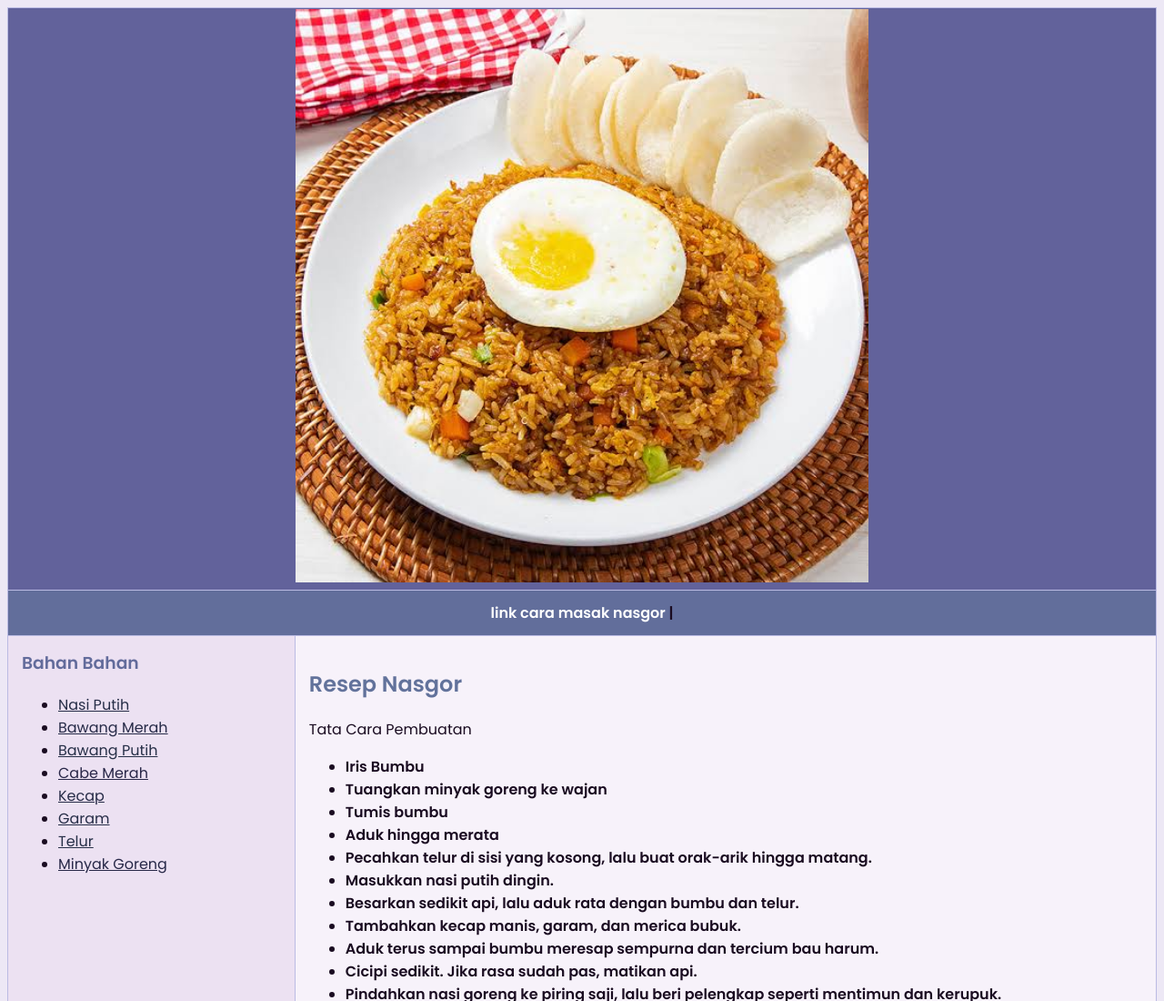
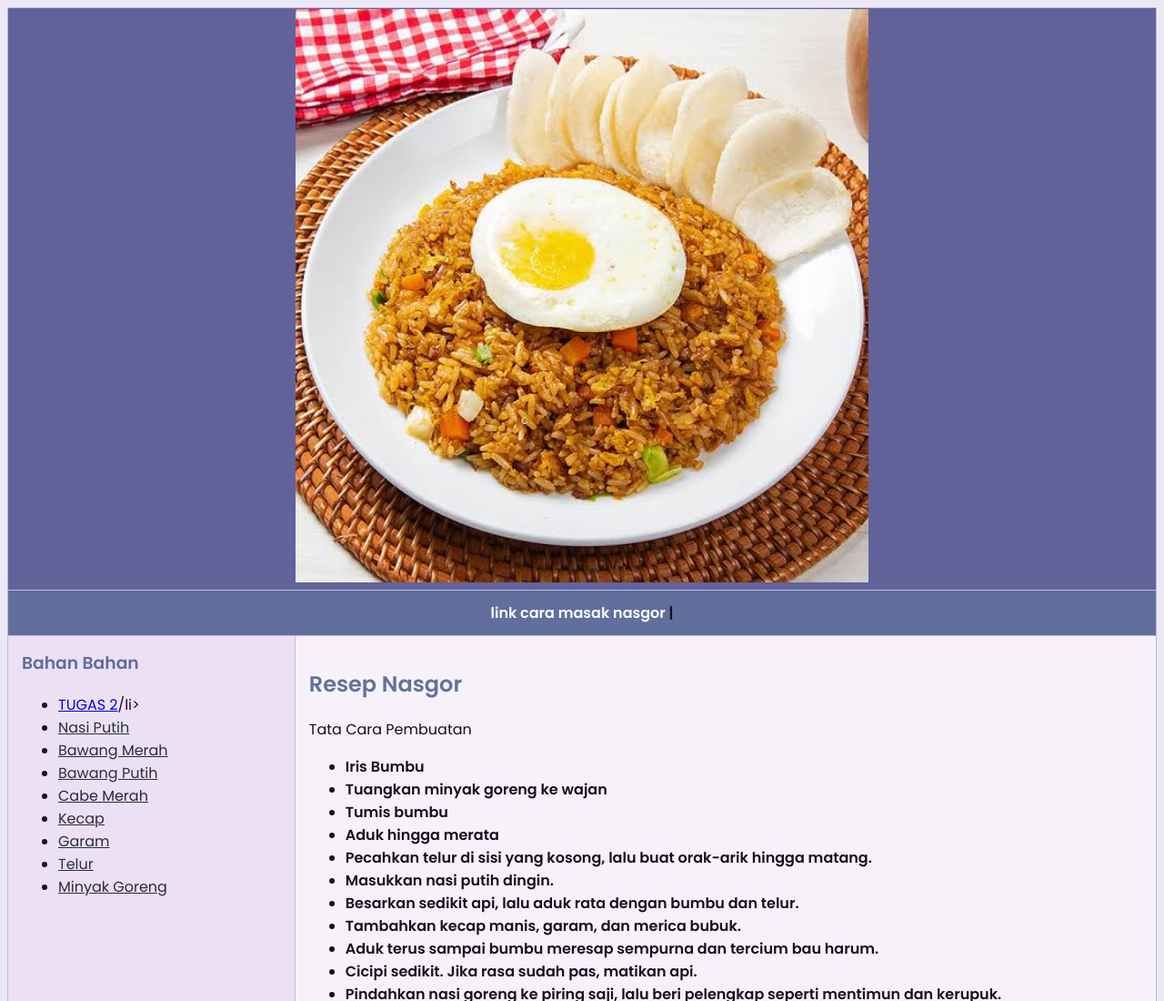
Before and after one commit to Elita1212/Tugas1-proweb, a plain HTML site: page index.html in a window 1280 px wide. Shown: the top 1100 px of the page at 91% size. Drawn offline with Linux system fonts and the light colour scheme.

```diff
--- a/index.html
+++ b/index.html
@@ -34,6 +34,7 @@
             <td width="25%" valign="top" style="background-color: #ECE1F2; padding: 15px;">
                 <h3 style="color: #626b9b; margin-top: 0;">Bahan Bahan</h3>
                 <ul>
+                    <li><a href="tugas2.html">TUGAS 2</a>/li>
                     <li><a href="#" style="color: #272e48;">Nasi Putih</a></li>
                     <li><a href="#" style="color: #272b48;">Bawang Merah</a></li>
                     <li><a href="#" style="color: #273048;">Bawang Putih</a></li>
```
